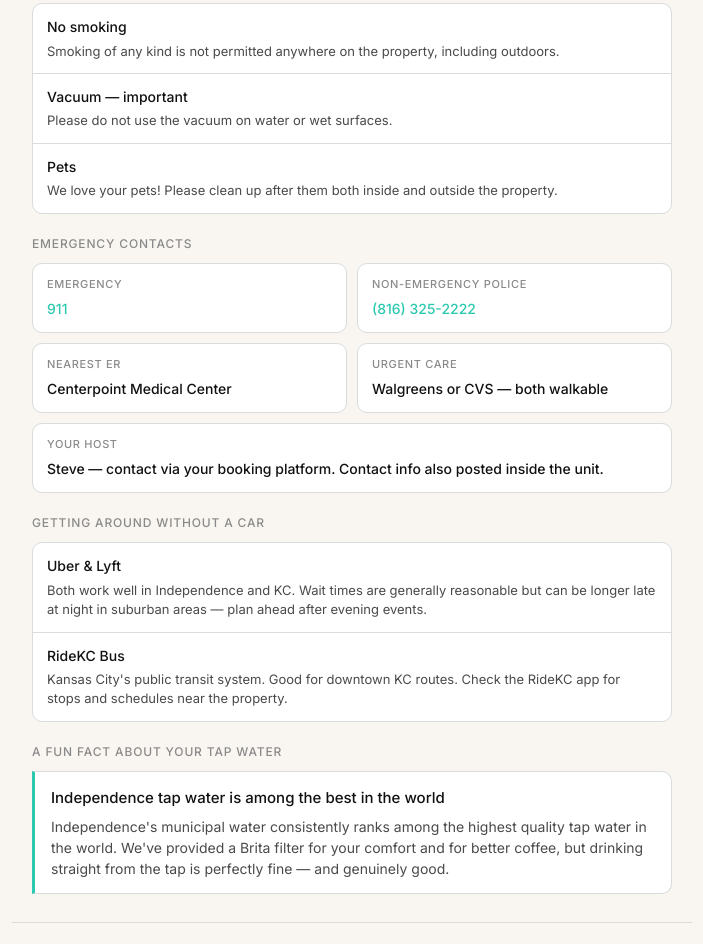
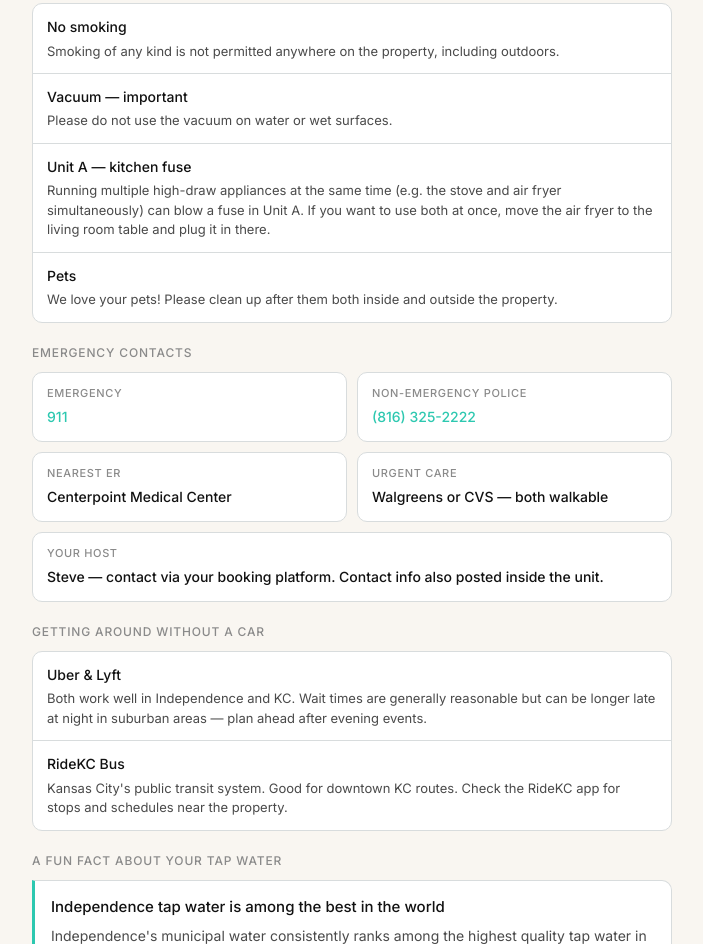
Before and after one commit to NY0E/BaseKC-Guide, a plain HTML site: page index.html in a window 1280 px wide. Shown: the part 1157-2101 px from the top of the page, without its empty margins (288-991 px from the left). Drawn offline with nearby package versions, Linux system fonts and the light colour scheme.

Commit message:
Add kitchen fuse warning for Unit A

```diff
--- a/index.html
+++ b/index.html
@@ -251,6 +251,7 @@
   <div class="place-list">
     <div class="place-row"><div class="place-info"><div class="place-name">No smoking</div><div class="place-note">Smoking of any kind is not permitted anywhere on the property, including outdoors.</div></div></div>
     <div class="place-row"><div class="place-info"><div class="place-name">Vacuum — important</div><div class="place-note">Please do not use the vacuum on water or wet surfaces.</div></div></div>
+    <div class="place-row"><div class="place-info"><div class="place-name">Unit A — kitchen fuse</div><div class="place-note">Running multiple high-draw appliances at the same time (e.g. the stove and air fryer simultaneously) can blow a fuse in Unit A. If you want to use both at once, move the air fryer to the living room table and plug it in there.</div></div></div>
     <div class="place-row"><div class="place-info"><div class="place-name">Pets</div><div class="place-note">We love your pets! Please clean up after them both inside and outside the property.</div></div></div>
   </div>
 
```
